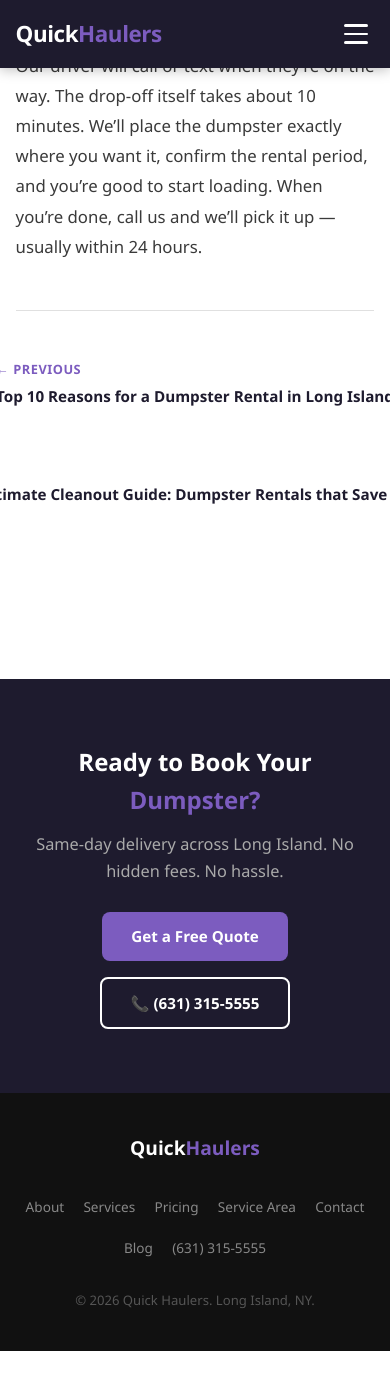
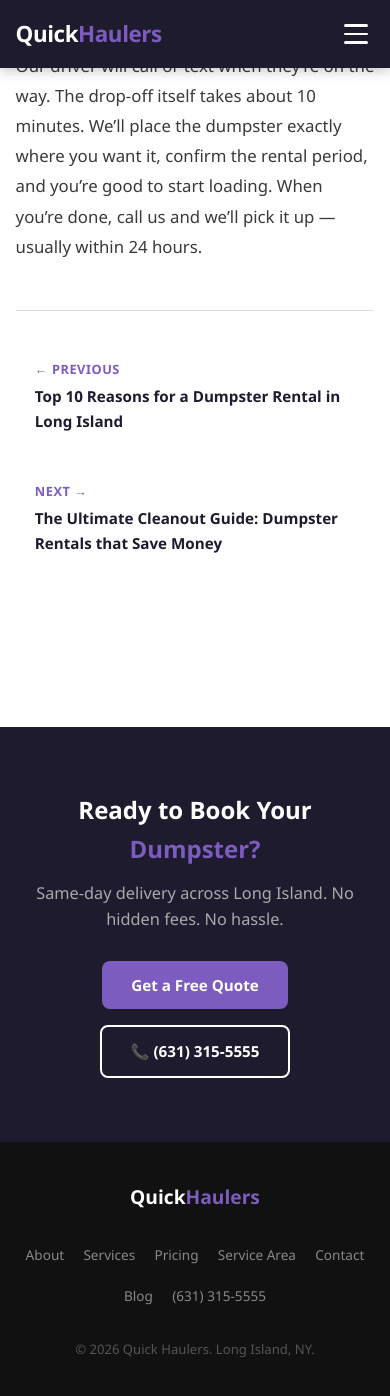
Before and after one commit to JimmyFlame77/Quick-Haulers, a Jekyll site: the page built from _posts/2026-03-17-prepare-for-dumpster-drop-off.md, in a window 390 px wide and 1400 px high, scrolled down 2691 px. Shown: the top 1396 px of the window. Built offline with Jekyll 4.4.1, drawn with Linux system fonts in a browser that asks for light colours; before the commit the page ends 4042 px from its top, so only the background shows below that.

Commit message:
Fix mobile blog prev/next: allow title text to wrap instead of overflowing

```diff
--- a/css/style.css
+++ b/css/style.css
@@ -1284,4 +1284,9 @@ footer {
   .article-hero-img-wrap { aspect-ratio: 16/9; }
   .article-nav { flex-direction: column; gap: 1rem; }
   .article-nav-next { text-align: left; }
+  .article-nav-title {
+    white-space: normal;
+    overflow: visible;
+    text-overflow: unset;
+  }
 }
```
